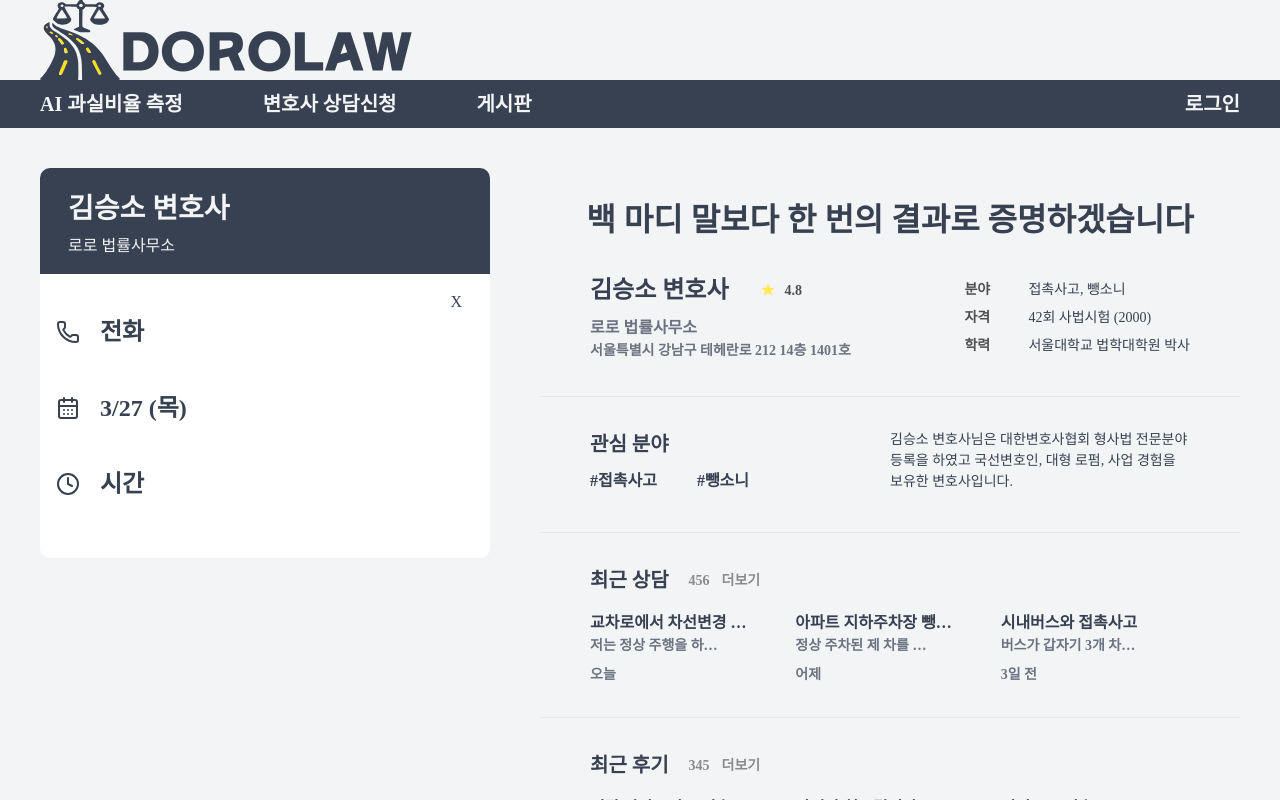
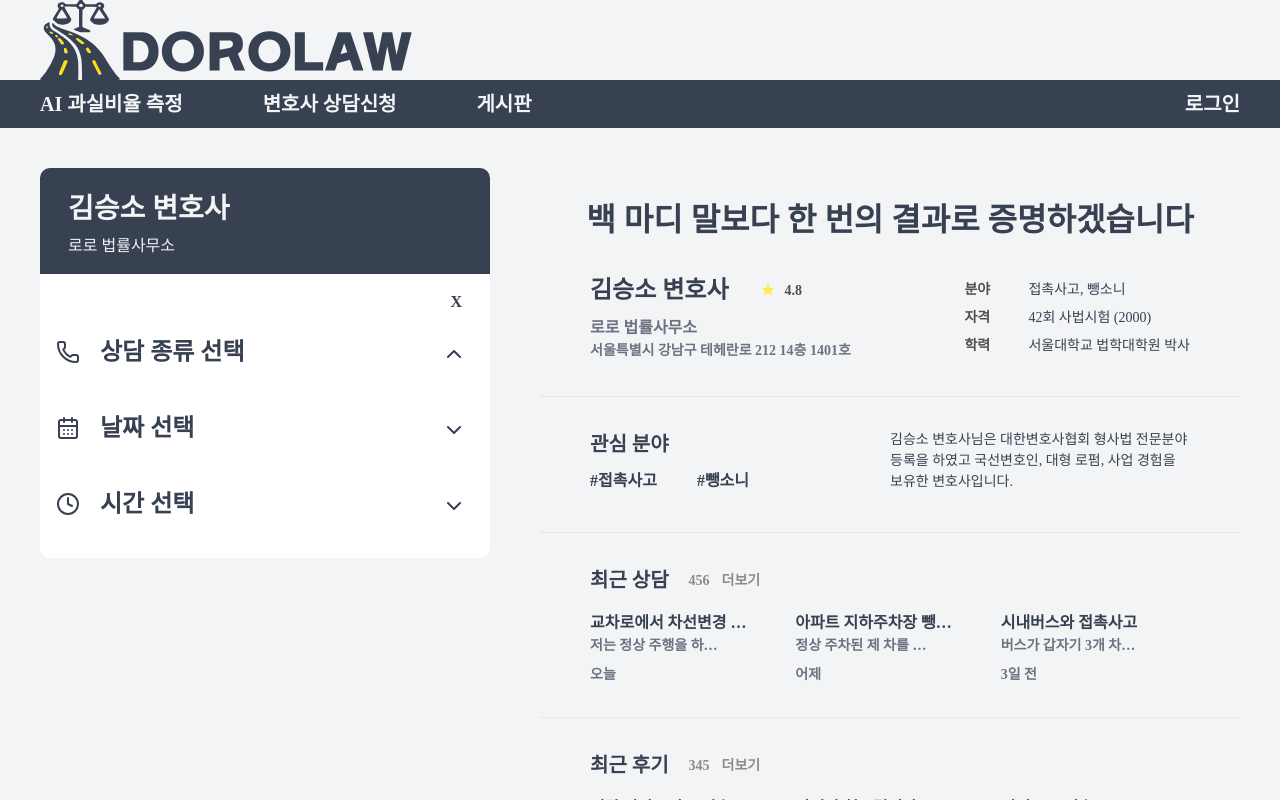
Before and after one commit to SSAFY-Dorolaw/Dorolaw, a React (Vite) app in the folder frontend/: page /consultation/reservation in a window 1280 px wide. Both pictures are taken after a click on the button "상담 예약하기". Shown: the top 800 px of the page. Built offline with nearby package versions, Linux system fonts and the light colour scheme; a web font is replaced by a local one.

Commit message:
feat: 상담예약 UI 구현 중
- 상담 유형, 시간 및 날짜 관련 토글 설정중

S12P21A501-98

```diff
--- a/frontend/src/features/reservation/BookingPlan.tsx
+++ b/frontend/src/features/reservation/BookingPlan.tsx
@@ -1,4 +1,10 @@
-import { Phone, CalendarDays, Clock } from 'lucide-react';
+import {
+  Phone,
+  CalendarDays,
+  Clock,
+  ChevronUp,
+  ChevronDown,
+} from 'lucide-react';
 
 interface BookingPlanProps {
   onClose: () => void;
@@ -8,25 +14,43 @@ const BookingPlan = ({ onClose }: BookingPlanProps) => {
   return (
     <div>
       <div className="rounded-b-[10px] bg-white p-4">
-        <p className="ml-auto mr-3 w-fit cursor-pointer" onClick={onClose}>
+        <p
+          className="ml-auto mr-3 w-fit cursor-pointer font-bold"
+          onClick={onClose}
+        >
           X
         </p>
         {/* 전화상담 선택 */}
-        <div className="mb-10 flex cursor-pointer items-center">
-          <Phone className="size-6" />
-          <p className="ml-5 text-h3 font-bold text-p5">전화</p>
+        <div className="flex cursor-pointer justify-between">
+          <div className="my-5 flex items-center">
+            <Phone className="size-6" />
+            <p className="ml-5 text-h3 font-bold text-p5">상담 종류 선택</p>
+          </div>
+          <div className="flex items-center">
+            <ChevronUp className="mr-2 mt-1 size-6" />
+          </div>
         </div>
 
         {/* 날짜 선택 */}
-        <div className="mb-10 flex cursor-pointer items-center">
-          <CalendarDays className="size-6" />
-          <p className="ml-5 text-h3 font-bold text-p5">3/27 (목)</p>
+        <div className="flex cursor-pointer justify-between">
+          <div className="my-5 flex items-center">
+            <CalendarDays className="size-6" />
+            <p className="ml-5 text-h3 font-bold text-p5">날짜 선택</p>
+          </div>
+          <div className="flex items-center">
+            <ChevronDown className="mr-2 mt-1 size-6" />
+          </div>
         </div>
 
         {/* 시간 선택 */}
-        <div className="mb-10 flex cursor-pointer items-center">
-          <Clock className="size-6" />
-          <p className="ml-5 text-h3 font-bold text-p5">시간</p>
+        <div className="flex cursor-pointer justify-between">
+          <div className="my-5 flex items-center">
+            <Clock className="size-6" />
+            <p className="ml-5 text-h3 font-bold text-p5">시간 선택</p>
+          </div>
+          <div className="flex items-center">
+            <ChevronDown className="mr-2 mt-1 size-6" />
+          </div>
         </div>
       </div>
     </div>
```
